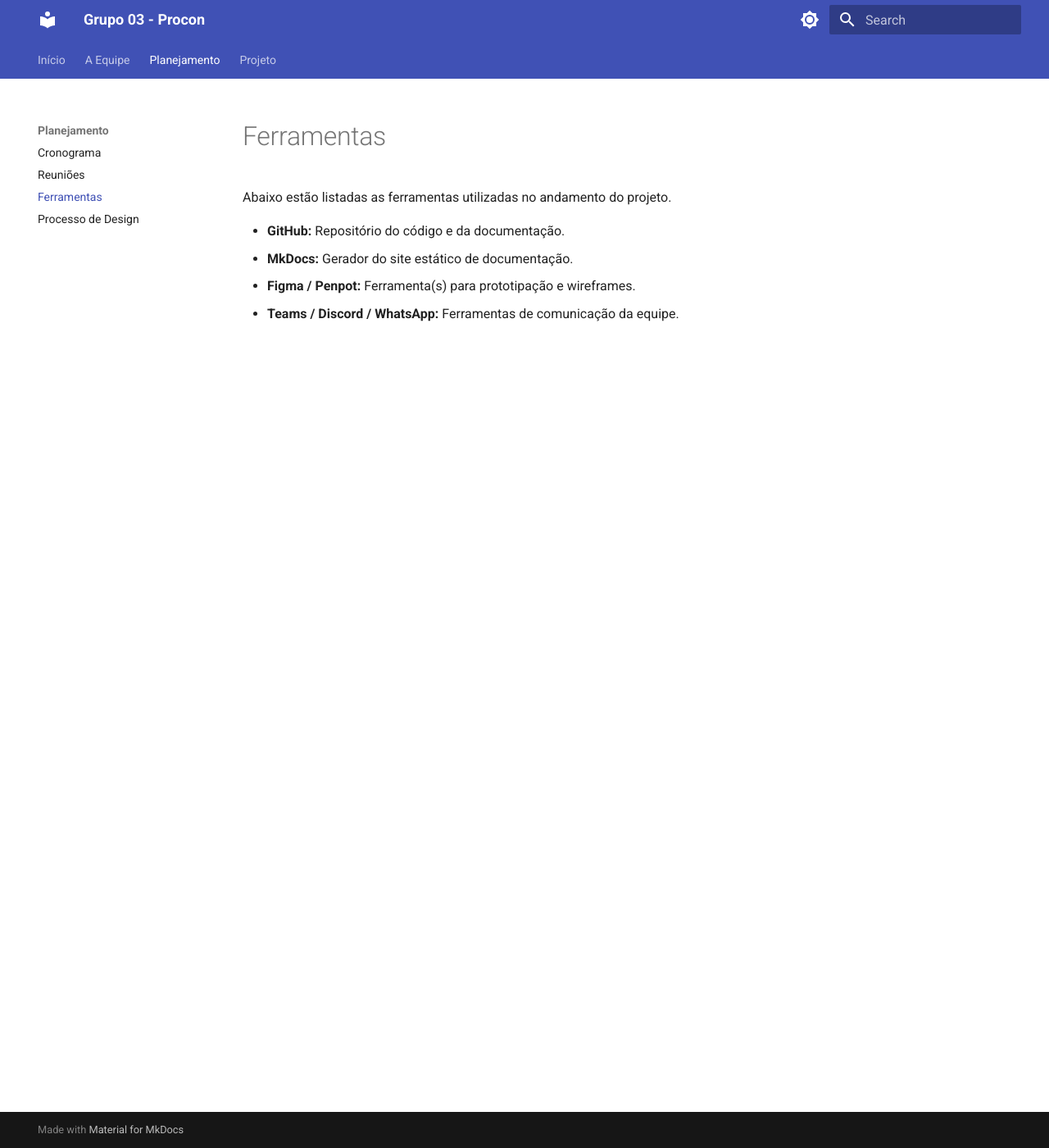
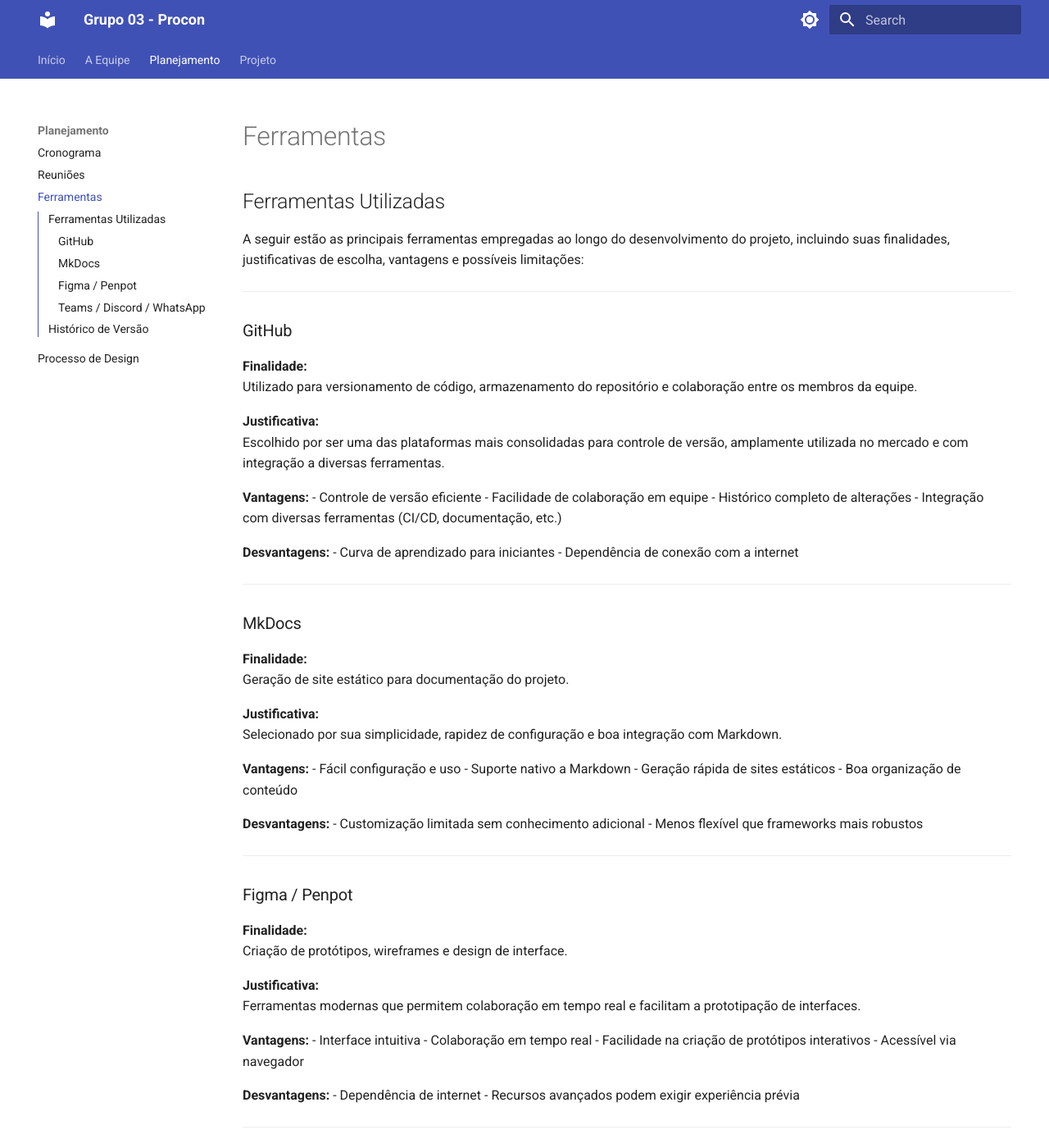
Before and after one commit to Interacao-Humano-Computador/2026.1-Grupo03, an MkDocs documentation site: the page built from docs/planejamento/ferramentas.md, in a window 1280 px wide and 1400 px high. Shown: the whole window at 82% size. Built offline with MkDocs 1.6.1 and Material for MkDocs 9.7.7, drawn with Linux system fonts in a browser that asks for light colours; some of the changed text lies outside the part shown.

Commit message:
docs: fazendo melhorias nas ferramentas

```diff
--- a/docs/planejamento/ferramentas.md
+++ b/docs/planejamento/ferramentas.md
@@ -1,8 +1,89 @@
-# Ferramentas
+## Ferramentas Utilizadas
 
-Abaixo estão listadas as ferramentas utilizadas no andamento do projeto.
+A seguir estão as principais ferramentas empregadas ao longo do desenvolvimento do projeto, incluindo suas finalidades, justificativas de escolha, vantagens e possíveis limitações:
 
-- **GitHub:** Repositório do código e da documentação.
-- **MkDocs:** Gerador do site estático de documentação.
-- **Figma / Penpot:** Ferramenta(s) para prototipação e wireframes.
-- **Teams / Discord / WhatsApp:** Ferramentas de comunicação da equipe.
+---
+
+### GitHub
+
+**Finalidade:**
+Utilizado para versionamento de código, armazenamento do repositório e colaboração entre os membros da equipe.
+
+**Justificativa:**
+Escolhido por ser uma das plataformas mais consolidadas para controle de versão, amplamente utilizada no mercado e com integração a diversas ferramentas.
+
+**Vantagens:**
+- Controle de versão eficiente
+- Facilidade de colaboração em equipe
+- Histórico completo de alterações
+- Integração com diversas ferramentas (CI/CD, documentação, etc.)
+
+**Desvantagens:**
+- Curva de aprendizado para iniciantes
+- Dependência de conexão com a internet
+
+---
+
+### MkDocs
+
+**Finalidade:**
+Geração de site estático para documentação do projeto.
+
+**Justificativa:**
+Selecionado por sua simplicidade, rapidez de configuração e boa integração com Markdown.
+
+**Vantagens:**
+- Fácil configuração e uso
+- Suporte nativo a Markdown
+- Geração rápida de sites estáticos
+- Boa organização de conteúdo
+
+**Desvantagens:**
+- Customização limitada sem conhecimento adicional
+- Menos flexível que frameworks mais robustos
+
+---
+
+### Figma / Penpot
+
+**Finalidade:**
+Criação de protótipos, wireframes e design de interface.
+
+**Justificativa:**
+Ferramentas modernas que permitem colaboração em tempo real e facilitam a prototipação de interfaces.
+
+**Vantagens:**
+- Interface intuitiva
+- Colaboração em tempo real
+- Facilidade na criação de protótipos interativos
+- Acessível via navegador
+
+**Desvantagens:**
+- Dependência de internet
+- Recursos avançados podem exigir experiência prévia
+
+---
+
+### Teams / Discord / WhatsApp
+
+**Finalidade:**
+Comunicação e alinhamento entre os membros da equipe.
+
+**Justificativa:**
+Ferramentas populares e acessíveis, facilitando a comunicação rápida e eficiente.
+
+**Vantagens:**
+- Comunicação rápida e prática
+- Suporte a mensagens, chamadas e compartilhamento de arquivos
+- Facilidade de acesso (desktop e mobile)
+
+**Desvantagens:**
+- Possível dispersão de informações
+- Dificuldade de organização de histórico em conversas longas
+
+## Histórico de Versão
+
+| Versão | Data       | Descrição das Alterações                                      | Autor           |
+|--------|------------|--------------------------------------------------------------|-----------------|
+| 1.0    | 2026-04-11 | Criação da seção de ferramentas                              | Pedro Augusto Moretti   |
+| 1.1    | 2026-04-12 | Adição de justificativas, vantagens e desvantagens           | Pedro Augusto Macedo |
```
